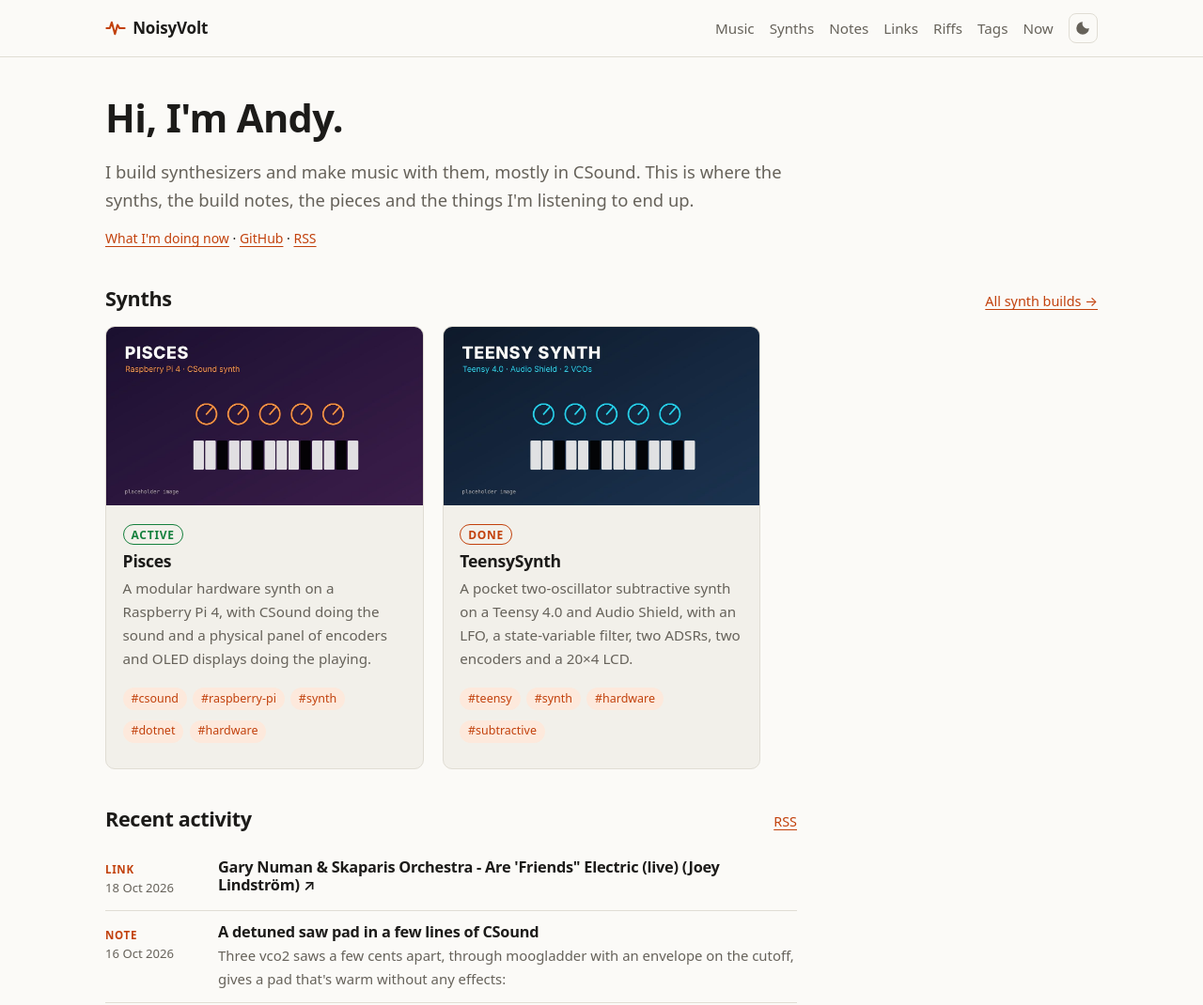
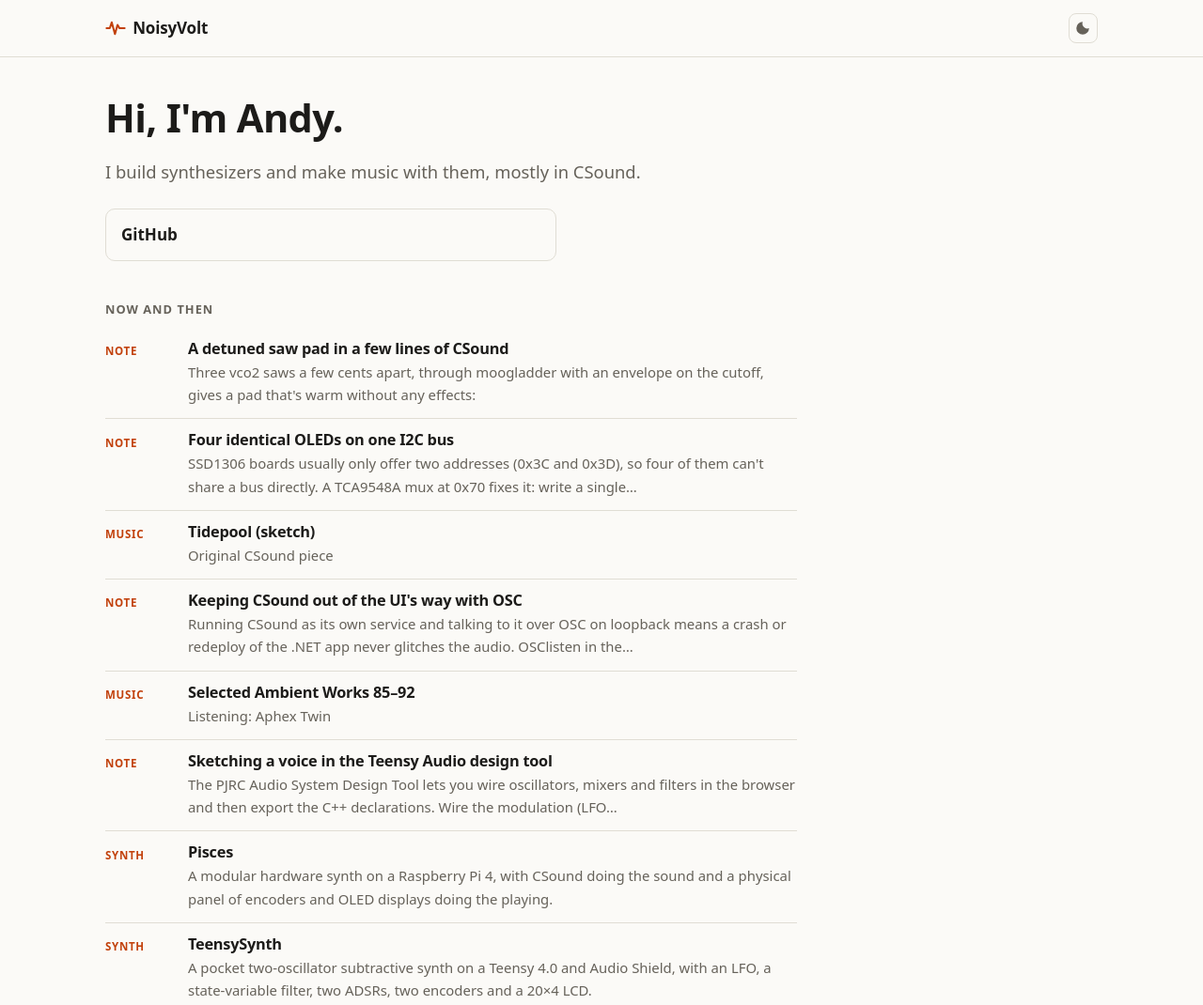
Before and after one commit to noisyvoltuk/noisyvoltuk.github.io, an Astro site: page / in a window 1280 px wide. Shown: the top 1070 px of the page at 94% size. Built offline with nearby package versions, Linux system fonts and the light colour scheme; Astro itself is replaced by a stand-in of ours.

Commit message:
Simplify the home page into a links page
Turn the home page into a links page: profile buttons (GitHub, YouTube,
Spotify, Pinterest), an optional forums list, then synths, notes and music
in one undated "Now and then" list.

Empty the top menu and drop the "All feeds" footer link. Every section page
and URL still builds, so nothing is lost and it is easy to undo.

Co-Authored-By: Claude Opus 5.5 <noreply@anthropic.com>
Claude-Session: https://claude.ai/code/session_01Wn8V2oSuZbtRzhgzK7ZFCP

```diff
--- a/src/components/Stream.astro
+++ b/src/components/Stream.astro
@@ -1,13 +1,13 @@
 ---
 import { entryUrl, entrySummary, fmtDate, isoDate, KIND_LABEL, type AnyEntry } from '../lib/content';
-const { entries } = Astro.props as { entries: AnyEntry[] };
+const { entries, showDate = true } = Astro.props as { entries: AnyEntry[]; showDate?: boolean };
 ---
-<ul class="stream">
+<ul class:list={['stream', { undated: !showDate }]}>
   {entries.map((e) => (
     <li>
       <div class="meta">
         <span class="kind">{KIND_LABEL[e.collection]}</span>
-        <time datetime={isoDate(e.data.date)}>{fmtDate(e.data.date)}</time>
+        {showDate && <time datetime={isoDate(e.data.date)}>{fmtDate(e.data.date)}</time>}
       </div>
       <div>
         <h3>
--- a/src/layouts/Base.astro
+++ b/src/layouts/Base.astro
@@ -44,6 +44,7 @@ const ogImage = image ? new URL(image, Astro.site).href : undefined;
           <svg width="22" height="22" viewBox="0 0 32 32" aria-hidden="true"><path d="M2 16h5l3-9 5 18 4-14 3 5h8" fill="none" stroke="currentColor" stroke-width="3" stroke-linecap="round" stroke-linejoin="round"/></svg>
           {SITE.title}
         </a>
+        {SECTIONS.length > 0 && (
           <nav aria-label="Main">
             <ul>
               {SECTIONS.map((s) => (
@@ -51,6 +52,7 @@ const ogImage = image ? new URL(image, Astro.site).href : undefined;
               ))}
             </ul>
           </nav>
+        )}
         <button class="theme" type="button" aria-label="Toggle dark mode" title="Toggle dark mode">
           <svg width="18" height="18" viewBox="0 0 24 24" aria-hidden="true"><path d="M12 3a9 9 0 1 0 9 9 7 7 0 0 1-9-9z" fill="currentColor"/></svg>
         </button>
@@ -60,7 +62,7 @@ const ogImage = image ? new URL(image, Astro.site).href : undefined;
       <slot />
     </main>
     <footer class="wrap site-footer">
-      <p>© {new Date().getFullYear()} {SITE.author} · <a href={SITE.github}>GitHub</a> · <a href="/rss.xml">RSS</a> · <a href="/feeds/">All feeds</a></p>
+      <p>© {new Date().getFullYear()} {SITE.author} · <a href={SITE.github}>GitHub</a> · <a href="/rss.xml">RSS</a></p>
     </footer>
     <script is:inline>
       document.querySelector('.theme')?.addEventListener('click', () => {
@@ -85,7 +87,8 @@ const ogImage = image ? new URL(image, Astro.site).href : undefined;
   nav a { color: var(--muted); text-decoration: none; font-size: 0.95rem; }
   nav a:hover, nav a[aria-current='page'] { color: var(--text); }
   nav a[aria-current='page'] { text-decoration: underline; text-decoration-color: var(--accent); text-underline-offset: 0.4em; text-decoration-thickness: 2px; }
-  .theme { background: none; border: 1px solid var(--border); border-radius: 8px; color: var(--muted); padding: 0.35rem; cursor: pointer; display: grid; place-items: center; }
+  .theme { margin-left: auto; background: none; border: 1px solid var(--border); border-radius: 8px; color: var(--muted); padding: 0.35rem; cursor: pointer; display: grid; place-items: center; }
+  nav + .theme { margin-left: 0; }
   .theme:hover { color: var(--text); }
   @media (max-width: 40rem) { nav { order: 3; width: 100%; margin-left: 0; } .theme { margin-left: auto; } }
   main { min-height: 60vh; }
--- a/src/lib/site.ts
+++ b/src/lib/site.ts
@@ -5,12 +5,25 @@ export const SITE = {
   github: 'https://github.com/noisyvoltuk',
 };
 
-export const SECTIONS = [
-  { href: '/music/', label: 'Music' },
-  { href: '/projects/', label: 'Synths' },
-  { href: '/notes/', label: 'Notes' },
-  { href: '/links/', label: 'Links' },
-  { href: '/riffs/', label: 'Riffs' },
-  { href: '/tags/', label: 'Tags' },
-  { href: '/now/', label: 'Now' },
+/**
+ * Where to find me. These are the big buttons on the home page.
+ * Fill in a url to show a link; leave it as '' to hide it.
+ */
+export const PROFILES: { label: string; url: string }[] = [
+  { label: 'GitHub', url: 'https://github.com/noisyvoltuk' },
+  { label: 'YouTube', url: '' },   // e.g. https://www.youtube.com/@your-channel
+  { label: 'Spotify', url: '' },   // e.g. https://open.spotify.com/user/your-id
+  { label: 'Pinterest', url: '' }, // e.g. https://www.pinterest.com/your-profile
 ];
+
+/** Forums and communities. Shown as a smaller list; empty urls are hidden. */
+export const FORUMS: { label: string; url: string }[] = [
+  // { label: 'CSound forum', url: 'https://forum.csound.com/u/your-name' },
+];
+
+/**
+ * Top navigation. Kept deliberately short. The other section pages (music, notes, links,
+ * riffs, tags, now) still build and their URLs still work; they're just not in the menu.
+ * Add any back here if you ever want them.
+ */
+export const SECTIONS: { href: string; label: string }[] = [];
--- a/src/pages/index.astro
+++ b/src/pages/index.astro
@@ -1,39 +1,49 @@
 ---
 import Base from '../layouts/Base.astro';
-import ProjectCard from '../components/ProjectCard.astro';
 import Stream from '../components/Stream.astro';
-import { getAll, getSorted } from '../lib/content';
-import { SITE } from '../lib/site';
+import { getAll } from '../lib/content';
+import { PROFILES, FORUMS } from '../lib/site';
 
-const projects = await getSorted('projects');
-const featured = projects.filter((p) => p.data.featured);
-const shown = (featured.length ? featured : projects).slice(0, 4);
-const recent = (await getAll()).slice(0, 15);
+const profiles = PROFILES.filter((p) => p.url);
+const forums = FORUMS.filter((f) => f.url);
+// Synths, notes and music in one list, no dates. Links and riffs stay on their own pages.
+const things = await getAll(['projects', 'notes', 'music']);
 ---
 <Base>
   <section class="intro prose">
     <h1>Hi, I'm Andy.</h1>
-    <p class="lede">
-      I build synthesizers and make music with them, mostly in CSound. This is where the synths,
-      the build notes, the pieces and the things I'm listening to end up.
-    </p>
-    <p class="small"><a href="/now/">What I'm doing now</a> · <a href={SITE.github}>GitHub</a> · <a href="/rss.xml">RSS</a></p>
+    <p class="lede">I build synthesizers and make music with them, mostly in CSound.</p>
   </section>
 
-  <section>
-    <div class="head"><h2>Synths</h2><a href="/projects/">All synth builds →</a></div>
-    <div class="grid">{shown.map((p) => <ProjectCard project={p} />)}</div>
-  </section>
+  <ul class="profiles">
+    {profiles.map((p) => <li><a href={p.url} rel="me noopener">{p.label}</a></li>)}
+  </ul>
 
-  <section class="prose">
-    <div class="head"><h2>Recent activity</h2><a href="/rss.xml">RSS</a></div>
-    <Stream entries={recent} />
-  </section>
+  {forums.length > 0 && (
+    <section>
+      <h2 class="label">Also found at</h2>
+      <ul class="profiles small">
+        {forums.map((f) => <li><a href={f.url} rel="me noopener">{f.label}</a></li>)}
+      </ul>
+    </section>
+  )}
+
+  {things.length > 0 && (
+    <section class="prose">
+      <h2 class="label">Now and then</h2>
+      <Stream entries={things} showDate={false} />
+    </section>
+  )}
 </Base>
 <style>
-  .intro { margin-bottom: 1rem; }
-  .lede { font-size: 1.15rem; color: var(--muted); margin: 0 0 0.5rem; }
-  .head { display: flex; align-items: baseline; justify-content: space-between; gap: 1rem; margin-top: 2.5rem; }
-  .head h2 { margin: 0 0 1rem; }
-  .head a { font-size: 0.9rem; }
+  .intro { margin-bottom: 1.5rem; }
+  .lede { font-size: 1.15rem; color: var(--muted); margin: 0; }
+  .profiles { list-style: none; padding: 0; margin: 0; display: grid; gap: 0.6rem; max-width: 30rem; }
+  .profiles a {
+    display: block; padding: 0.8rem 1rem; border: 1px solid var(--border); border-radius: var(--radius);
+    color: var(--text); text-decoration: none; font-weight: 600;
+  }
+  .profiles a:hover { border-color: var(--accent); color: var(--accent); }
+  .profiles.small a { padding: 0.55rem 1rem; font-weight: 500; font-size: 0.95rem; }
+  .label { margin: 2.75rem 0 0.75rem; font-size: 0.8rem; text-transform: uppercase; letter-spacing: 0.08em; color: var(--muted); }
 </style>
--- a/src/styles/global.css
+++ b/src/styles/global.css
@@ -87,7 +87,8 @@ audio { width: 100%; }
 .stream h3 a { color: inherit; text-decoration: none; }
 .stream h3 a:hover { color: var(--accent); }
 .stream p { margin: 0.15rem 0 0; color: var(--muted); font-size: 0.93rem; }
-@media (max-width: 34rem) { .stream li { grid-template-columns: 1fr; } }
+.stream.undated li { grid-template-columns: 4.5rem 1fr; }
+@media (max-width: 34rem) { .stream li, .stream.undated li { grid-template-columns: 1fr; } }
 
 .status { font-size: 0.75rem; font-weight: 600; text-transform: uppercase; letter-spacing: 0.06em; padding: 0.1rem 0.5rem; border: 1px solid currentColor; border-radius: 999px; color: var(--muted); }
 .status-active { color: #15803d; }
```
Also changed, not shown: README.md. Lines whose indentation alone changed are shown as unchanged.
